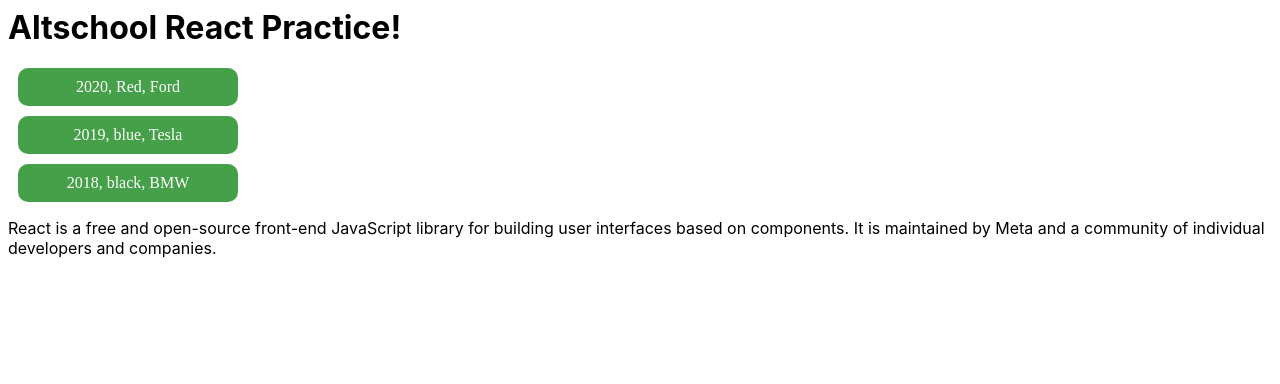
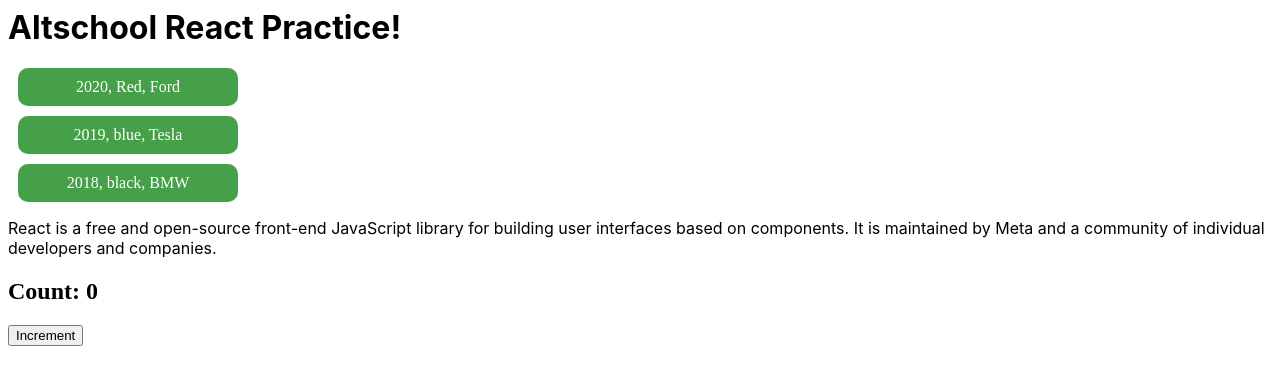
Before and after one commit to Josh-Alhassan/alt-school-react, a React (Create React App) app: page / in a window 1280 px wide. Shown: the top 384 px of the page. Built offline with nearby package versions, Linux system fonts and the light colour scheme.

Commit message:
React hooks - useState

```diff
--- a/src/App.js
+++ b/src/App.js
@@ -14,7 +14,9 @@ function Car({ data }) {
 }
 
 export default function App() {
+  // UseState()
   const [isLoading, setIsLoading] = useState(true);
+  const [count, setCount] = useState(0);
 
   // Set time out to simulate data loading...
   setTimeout(() => {
@@ -46,8 +48,15 @@ export default function App() {
     <div>
       <h1>Altschool React Practice!</h1>
       <div> {listOfCars} </div>
+      {/* Conditional Rendering */}
+      <div className="conditional-rendering">
+        {isLoading ? <Loader /> : <Content />}
+      </div>
+
+      {/* ReactHooks - UseState */}
       <div>
-        {isLoading ? <Loader /> : <Content />}
+        <h2> Count: {count}</h2>
+        <button onClick={() => setCount(count + 1)} >Increment</button>
       </div>
     </div>
   );
--- a/src/Conditional/Loader.jsx
+++ b/src/Conditional/Loader.jsx
@@ -3,6 +3,7 @@ import React from 'react';
 function Loader() {
   return (
     <div className="loader">Loading...</div>
+
   )
 }
 
```
